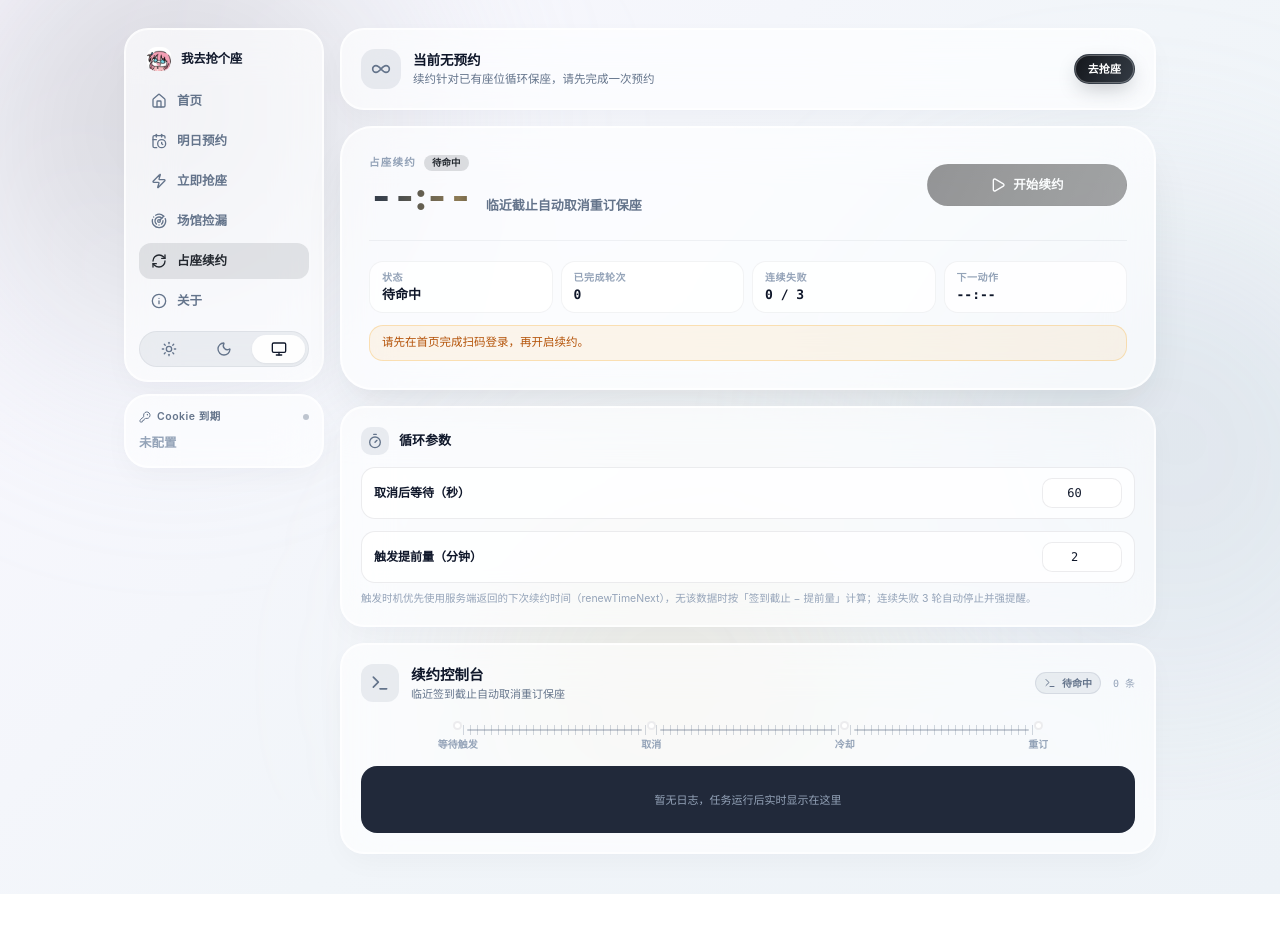
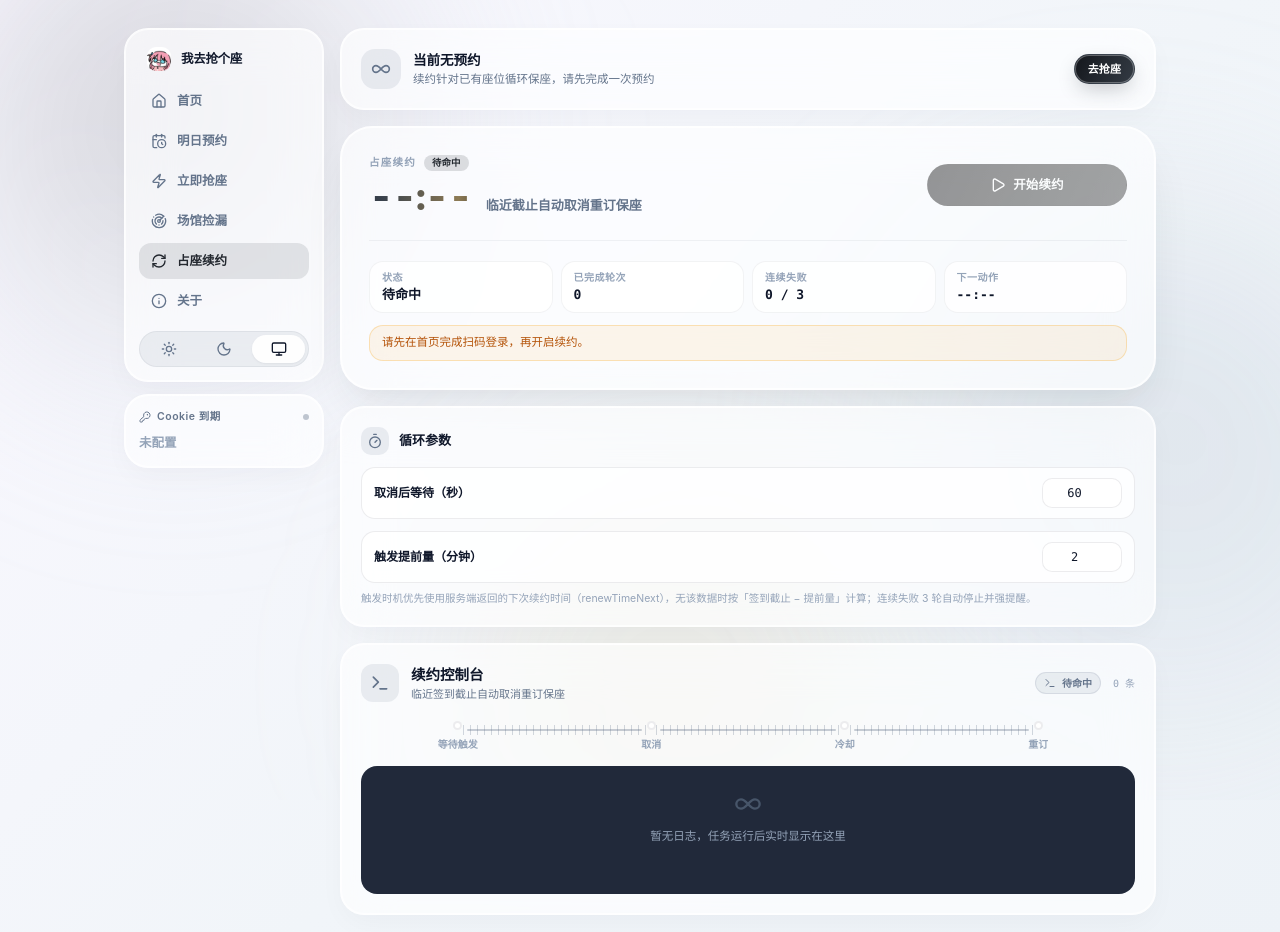
Before and after one commit to VenenoSix24/igolib-ldu, a React (Vite) app: page /app/renewal in a window 1280 px wide. Shown: the top 932 px of the page. Before the commit the page ends 894 px from the top, so only its background shows below. Built offline with nearby package versions, Linux system fonts and the light colour scheme.

Commit message:
fix: 扫码按钮沉底右下与控制台空态图标化
- 首页身份卡与设置卡等高拉伸，扫码获取 Cookie 按钮固定到卡片右下角
- 捡漏/续约控制台空态改为图标在上文字在下（捡漏雷达、续约循环），日志盒最小高度对齐预约控制台

```diff
--- a/src/components/console/ScopeConsoleCard.tsx
+++ b/src/components/console/ScopeConsoleCard.tsx
@@ -1,5 +1,5 @@
 import { useEffect, useMemo, useRef, useState } from "react";
-import { Terminal } from "lucide-react";
+import { Infinity as InfinityIcon, Radar, Terminal } from "lucide-react";
 import { cn } from "@/lib/utils";
 import { GlassCard } from "@/components/glass/GlassCard";
 import { getLogs, subscribeLogs, type LogEntry, type LogLevel } from "@/lib/logger";
@@ -85,11 +85,12 @@ export function ScopeConsoleCard({
         </div>
       )}
 
-      <div ref={listRef} className="logbox max-h-56 flex-1 overflow-y-auto p-3">
+      <div ref={listRef} className="logbox min-h-32 max-h-56 flex-1 overflow-y-auto p-3">
         {entries.length === 0 ? (
-          <p className="py-3 text-center font-sans text-[11px] text-[#94a3b8]">
-            暂无日志，任务运行后实时显示在这里
-          </p>
+          <div className="flex flex-1 flex-col items-center justify-center gap-2 py-3">
+            {scope === "捡漏" ? <Radar className="h-7 w-7 text-[#475569]" /> : <InfinityIcon className="h-7 w-7 text-[#475569]" />}
+            <span className="text-[11.5px] text-[#94a3b8]">暂无日志，任务运行后实时显示在这里</span>
+          </div>
         ) : (
           entries.map((entry) => (
             <div key={entry.id} className="logrow flex items-start gap-1.5">
--- a/src/features/home/pages/HomePage.tsx
+++ b/src/features/home/pages/HomePage.tsx
@@ -168,10 +168,10 @@ export function HomePage() {
         />
       )}
 
-      {/* 身份与常用设置 */}
-      <div className="grid items-start gap-4 md:grid-cols-2">
+      {/* 身份与常用设置（等高，Cookie 卡扫码按钮沉底右下） */}
+      <div className="grid gap-4 md:grid-cols-2">
         {/* 身份与 Cookie */}
-        <GlassCard className="rise p-4 md:p-5">
+        <GlassCard className="rise flex flex-col p-4 md:p-5">
           <CardHead
             icon={KeyRound}
             tile="ti-pri"
@@ -202,11 +202,6 @@ export function HomePage() {
                 {showCookie ? <EyeOff className="h-4 w-4" /> : <Eye className="h-4 w-4" />}
               </button>
             </div>
-            <div className="mt-3 flex justify-end">
-              <button type="button" className="btn grad sm" onClick={() => setShowQr(true)}>
-                <QrCode className="h-3.5 w-3.5" />扫码获取 Cookie
-              </button>
-            </div>
             {expiryText && !expired && (
               <p className="mt-2 text-[10.5px] tabular-nums text-mut">到期时间 {expiryText} · 剩 {remainingText}</p>
             )}
@@ -222,6 +217,11 @@ export function HomePage() {
                 <button type="button" className="btn ghost sm shrink-0" onClick={() => setShowQr(true)}>重新扫码</button>
               </div>
             )}
+          </div>
+          <div className="mt-auto flex justify-end pt-3">
+            <button type="button" className="btn grad sm" onClick={() => setShowQr(true)}>
+              <QrCode className="h-3.5 w-3.5" />扫码获取 Cookie
+            </button>
           </div>
         </GlassCard>
 
```
